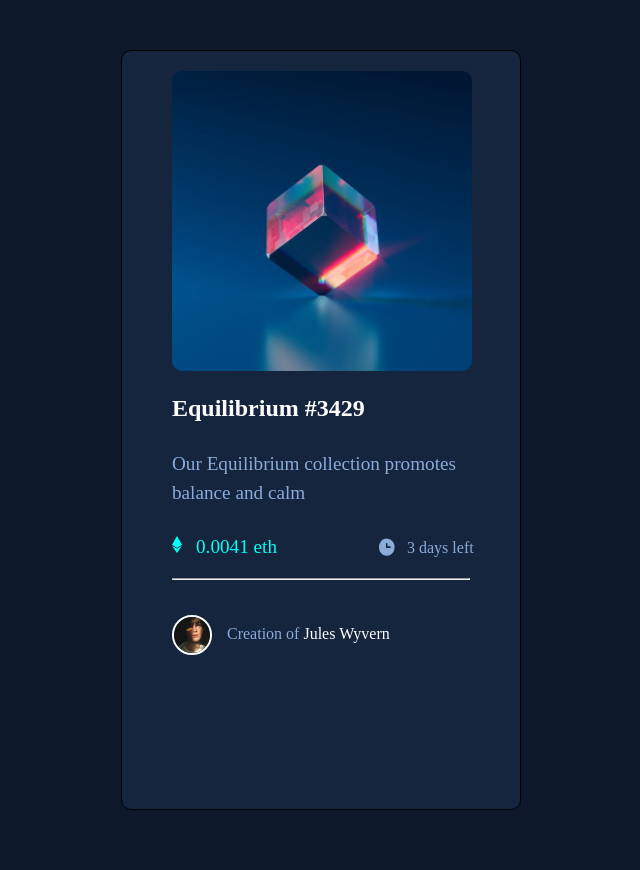
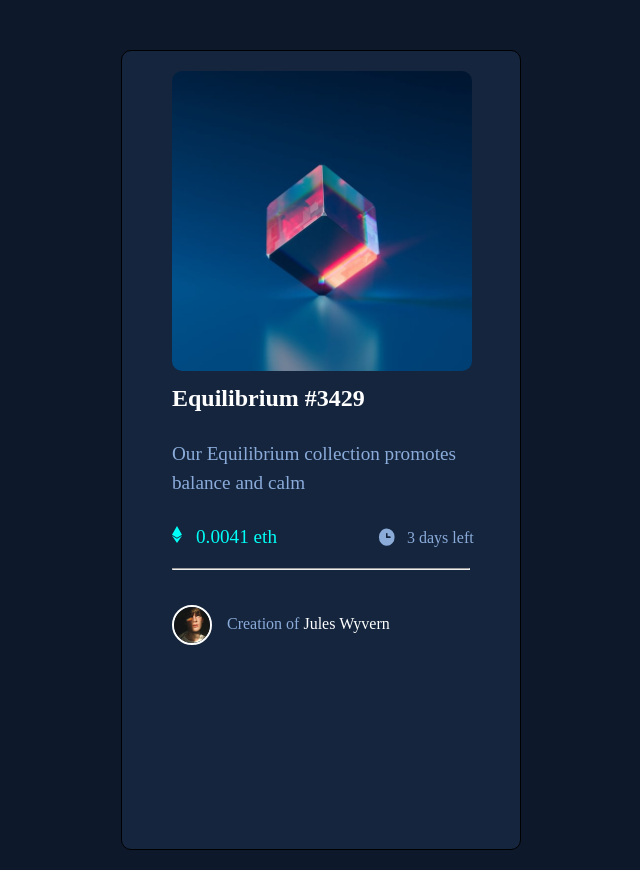
Before and after one commit to DevKorede/NFT-PREVIEW-CARD, a plain HTML site: page index.html in a window 1280 px wide. Shown: the whole page, without its empty margins (379-1019 px from the left). Before the commit the page ends 822 px from the top, so only its background shows below. Drawn offline with Linux system fonts and the light colour scheme.

Commit message:
Update index.css

```diff
--- a/index.css
+++ b/index.css
@@ -11,16 +11,16 @@ body{
     background-color: hsl(216, 50%, 16%);
     margin-left: 500px;
     margin-top: 50px;
-    margin-bottom:12px;
+    margin-bottom:20px;
     margin-right: 50px;
-    height: 95vh;
+    height: 100vh;
     width: 400px;
     border-radius: 10px;
     color: white;
 }
 .equilibrium{
     width: 300px;
-    margin: 20px 80px 20px 50px;
+    margin: 20px 80px 10px 50px;
     border-radius: 10px;
 }
 .icons-one{
```
